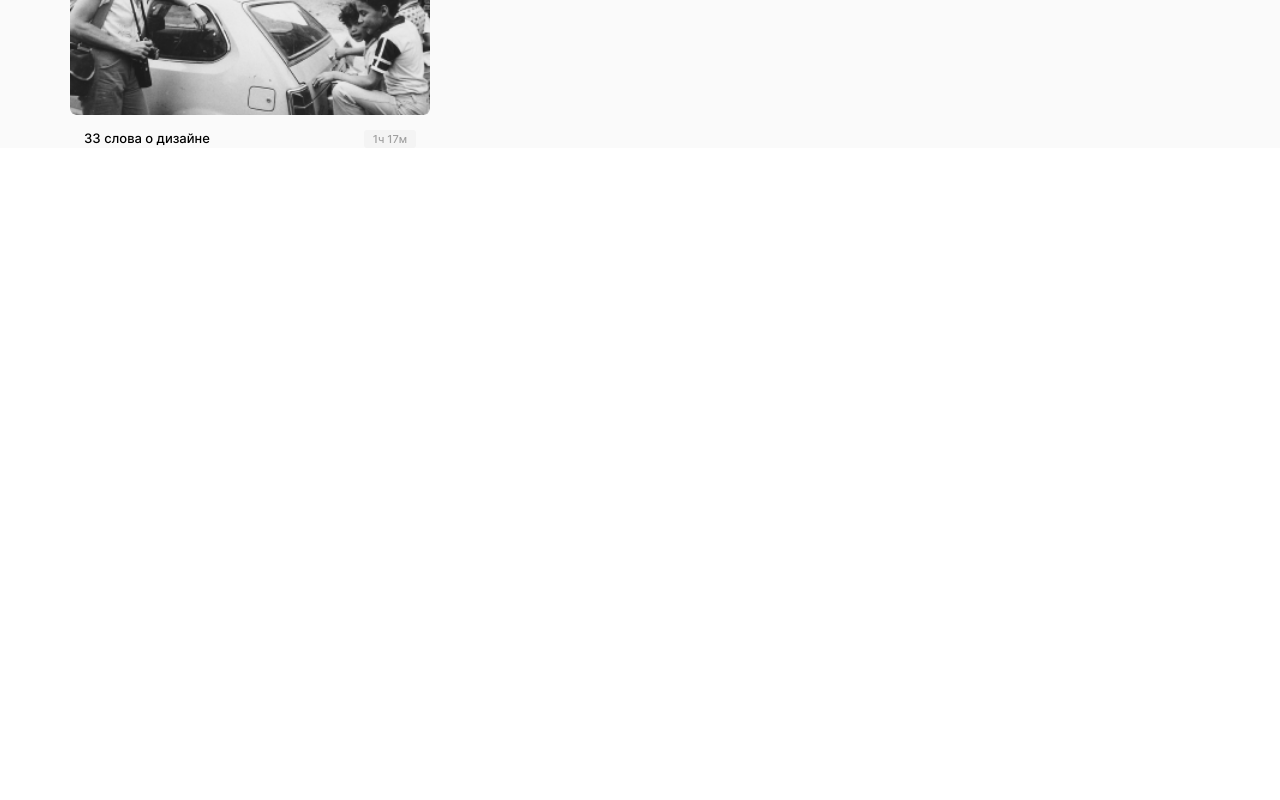
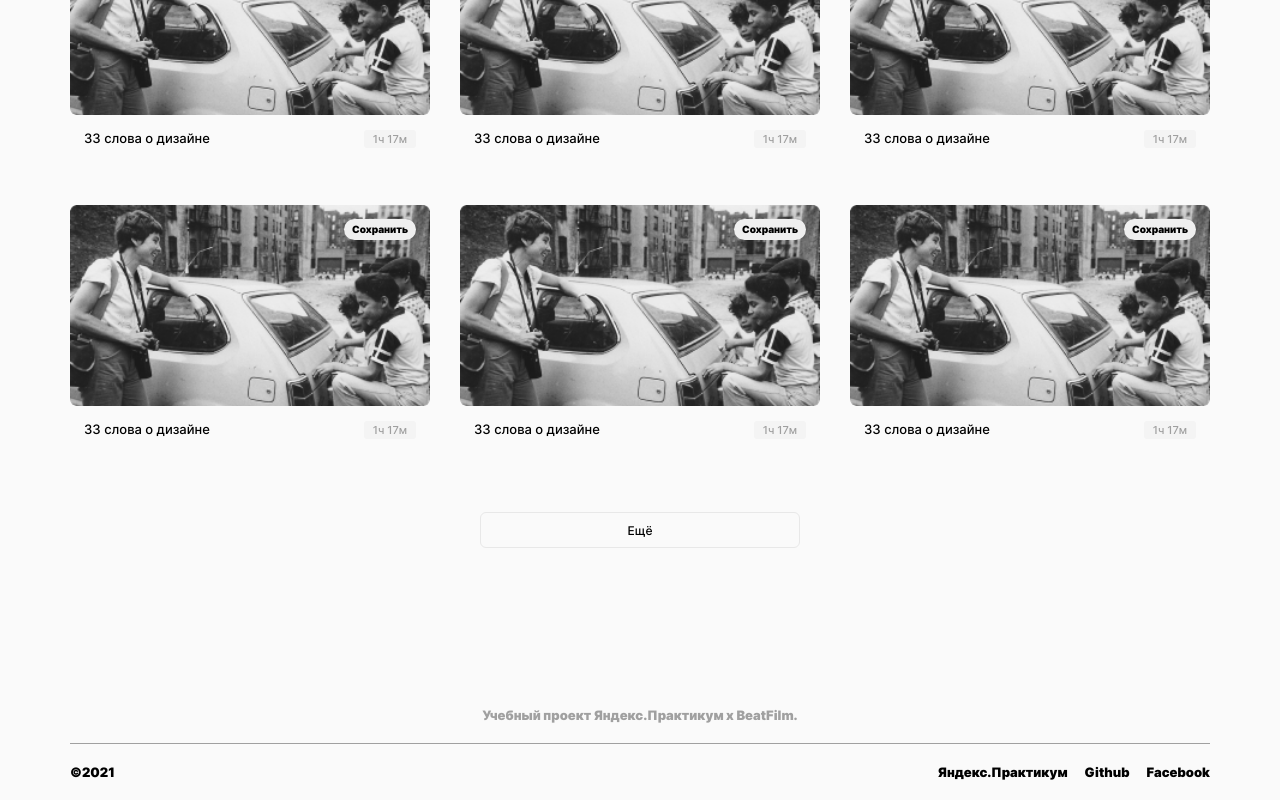
Before and after one commit to freebeego/movies-explorer-frontend, a React (Create React App) app: page /movies in a window 1280 px wide. Shown: the part 1059-1859 px from the top of the page. Before the commit the page ends 1207 px from the top, so only its background shows below. Built offline with nearby package versions, Linux system fonts and the light colour scheme.

Commit message:
feat(movies): more

```diff
--- a/src/components/Main/Techs/Techs.css
+++ b/src/components/Main/Techs/Techs.css
@@ -73,6 +73,7 @@
 @media screen and (min-width: 768px) {
   .techs {
     padding: 90px 50px;
+    background-color: #f5f5f5;
   }
 
   .techs__title {
--- /dev/null
+++ b/src/components/Movies/More/More.css
@@ -0,0 +1,29 @@
+.more {
+  display: block;
+  width: 240px;
+  height: 36px;
+  font-family: 'Inter', Arial, sans-serif;
+  font-weight: 500;
+  font-size: 12px;
+  line-height: 15px;
+  margin: 60px auto 80px;
+  padding: 0;
+  border: #e8e8e8 solid 1px;
+  border-radius: 6px;
+  background: none;
+}
+
+@media screen and (min-width: 768px) {
+  .more {
+    width: 320px;
+    height: 36px;
+  }
+}
+
+@media screen and (min-width: 1280px) {
+  .more {
+    margin-top: 73px;
+    width: 320px;
+    height: 36px;
+  }
+}
--- /dev/null
+++ b/src/components/Movies/More/More.js
@@ -0,0 +1,9 @@
+import './More.css';
+
+function More({ handleMore }) {
+  return (
+    <button onClick={handleMore} className="more">Ещё</button>
+  );
+}
+
+export default More;
--- a/src/components/Movies/Movies.js
+++ b/src/components/Movies/Movies.js
@@ -3,14 +3,23 @@ import Nav from '../Nav/Nav';
 import Header from '../Header/Header';
 import Search from './Search/Search';
 import MoviesCardList from '../MoviesCardList/MoviesCardList';
+import More from './More/More';
+import Footer from '../Footer/Footer';
 
 function Movies({ loggedIn }) {
+  function handleMore() {
+    console.log('***');
+  }
+
   return (
     <>
       <Nav />
       <Header loggedIn={loggedIn} />
       <Search />
-      <MoviesCardList />
+      <MoviesCardList>
+        <More handleMore={handleMore} />
+      </MoviesCardList>
+      <Footer />
     </>
   );
 }
--- a/src/components/MoviesCardList/MoviesCardList.js
+++ b/src/components/MoviesCardList/MoviesCardList.js
@@ -1,7 +1,7 @@
 import './MoviesCardList.css';
 import MoviesCard from './MoviesCard/MoviesCard';
 
-function MoviesCardList({ cards }) {
+function MoviesCardList({ cards, children }) {
   function filmSaveToggle(e) {
     e.target.classList.toggle('card__save_saved');
   }
@@ -16,7 +16,13 @@ function MoviesCardList({ cards }) {
         <MoviesCard filmSaveToggle={filmSaveToggle} />
         <MoviesCard filmSaveToggle={filmSaveToggle} />
         <MoviesCard filmSaveToggle={filmSaveToggle} />
+        <MoviesCard filmSaveToggle={filmSaveToggle} />
+        <MoviesCard filmSaveToggle={filmSaveToggle} />
+        <MoviesCard filmSaveToggle={filmSaveToggle} />
+        <MoviesCard filmSaveToggle={filmSaveToggle} />
+        <MoviesCard filmSaveToggle={filmSaveToggle} />
       </ul>
+      {children}
     </section>
   );
 }
```
